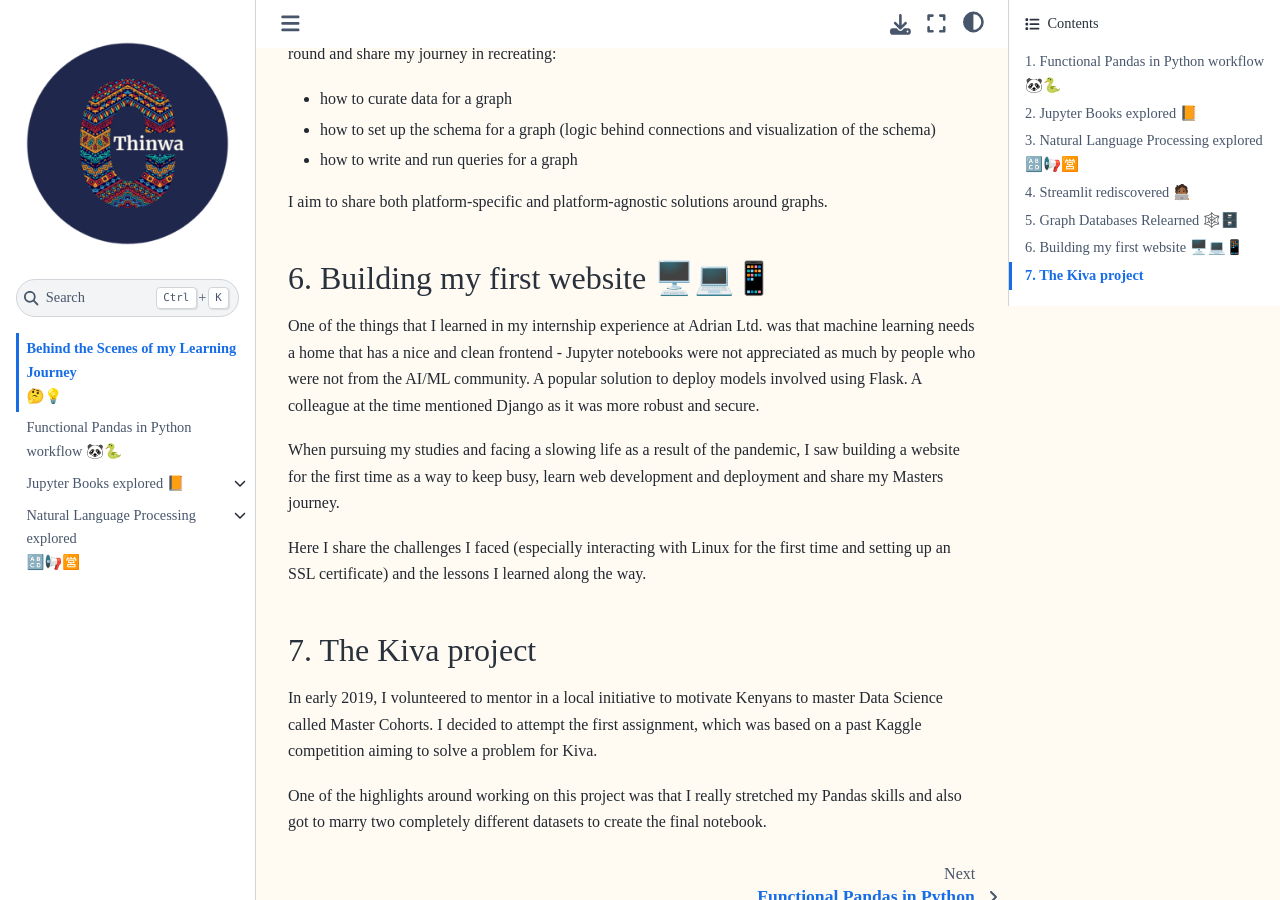
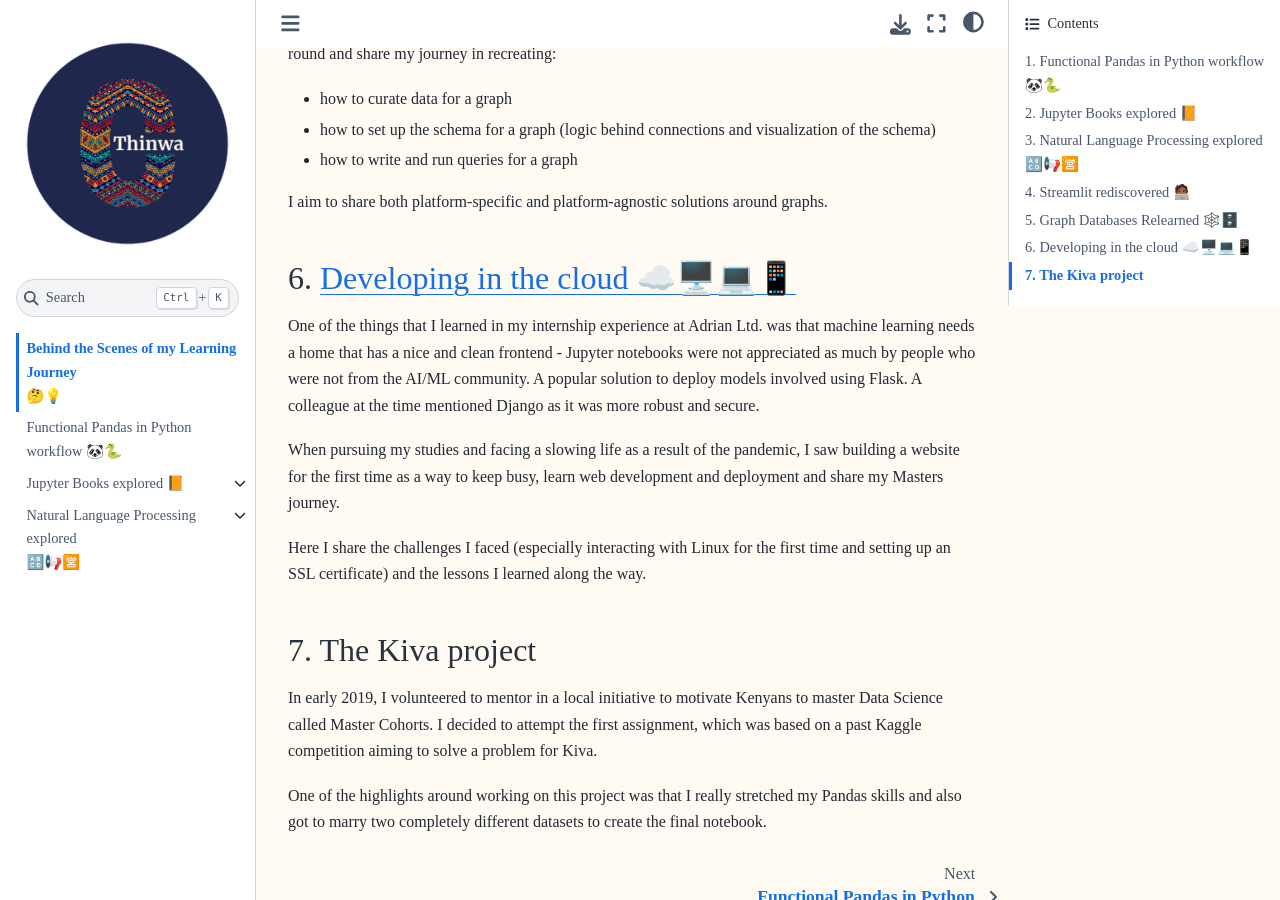
Before and after one commit to CeeThinwa/BTS-Continuous-Learning, a Jupyter Book: the page built from book/intro.md, in a window 1280 px wide and 900 px high, scrolled down 1573 px. Built offline with Jupyter Book 1.0.4 settings and Sphinx 7.4.7 and the Sphinx Book theme 1.1.4, drawn with Linux system fonts in a browser that asks for light colours; pages that are not in the unit, such as notebooks, are missing from menus.

Commit message:
Update intro.md

```diff
--- a/book/intro.md
+++ b/book/intro.md
@@ -81,7 +81,7 @@ share my journey in recreating:
 I aim to share both platform-specific and
 platform-agnostic solutions around graphs.
 
-## 6. Building my first website 🖥️💻📱
+## 6. [Developing in the cloud ☁️🖥️💻📱](cloud)
 
 One of the things that I learned in my internship
 experience at Adrian Ltd. was that machine learning
```
